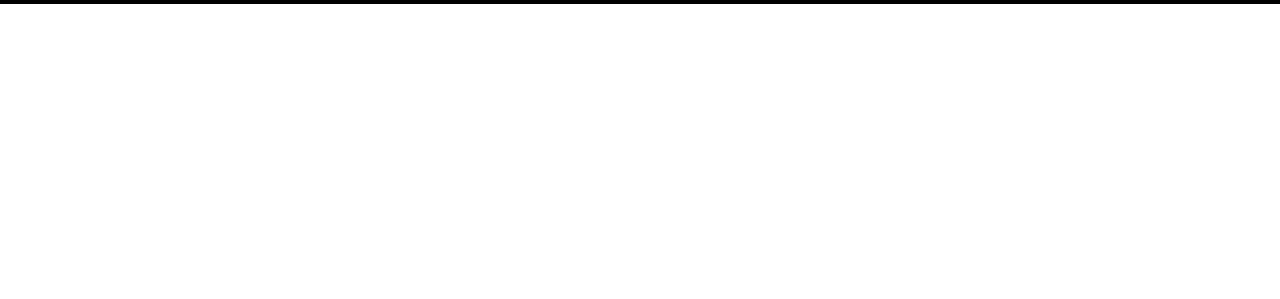
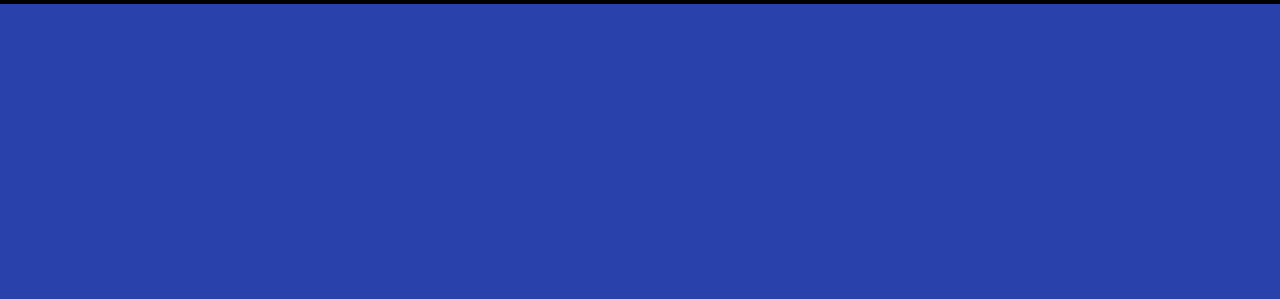
Before and after one commit to xandong/Spotify, a plain HTML site: page index.html in a window 1280 px wide. Shown: the part 80-379 px from the top of the page. Drawn offline with Linux system fonts and the light colour scheme; the site is published under a folder, as on GitHub Pages, so addresses that start at the root find nothing.

Commit message:
Update css
background update

```diff
--- a/css/style.css
+++ b/css/style.css
@@ -68,7 +68,7 @@ main{
     display: flex;
     justify-content: center;
     align-items: center;
-    background: url('/Spotify/img/background.png') center center/cover;
+    background: url('../img/background.png') center center/cover;
     text-align: center;
     margin: 0 auto;
 }
```
